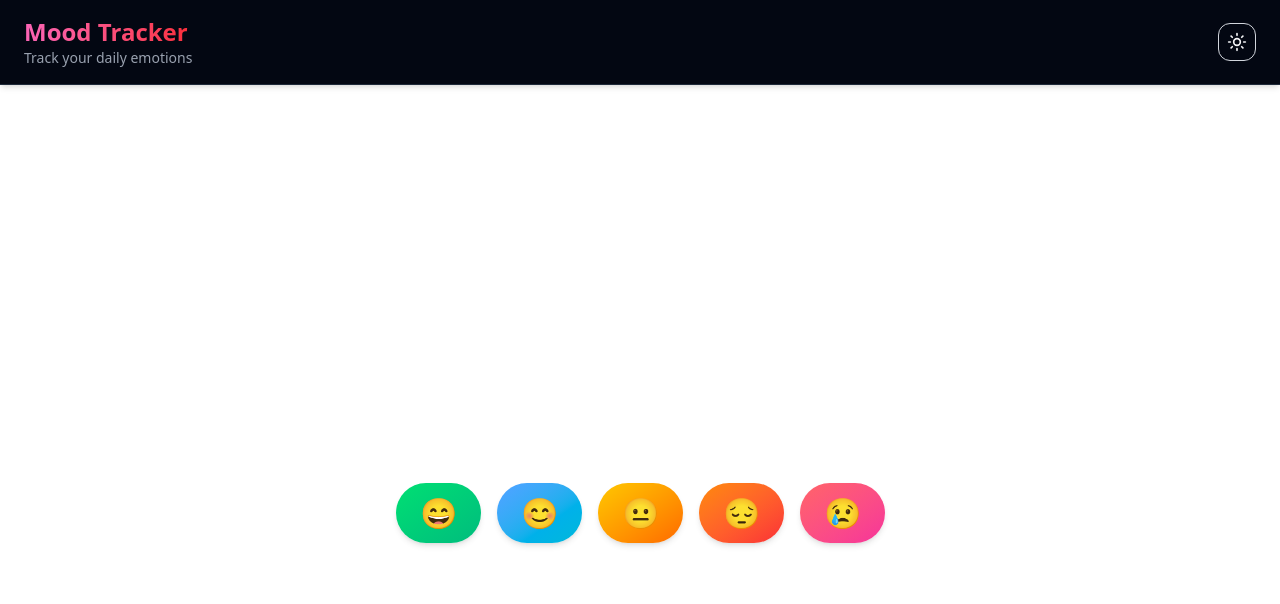
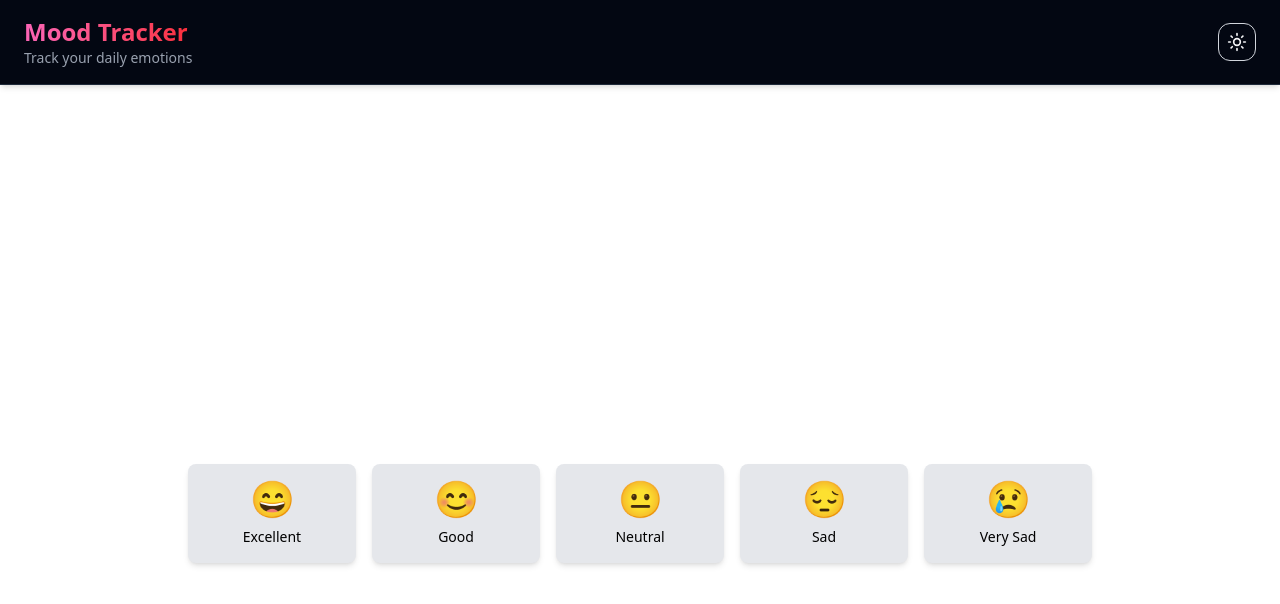
Before and after one commit to seatherly-banyanlabs/team2-project, a Next.js app: page /testfeeling in a window 1280 px wide. Shown: the top 604 px of the page. Built offline with nearby package versions, Linux system fonts and the light colour scheme.

Commit message:
fix(feeling-button): adjust size, color, and style for mood buttons CU-86a8ycp2d

```diff
--- a/components/FeelingButton.tsx
+++ b/components/FeelingButton.tsx
@@ -32,14 +32,17 @@ const FeelingButton: React.FC<FeelingButtonProps> = ({
   aria-pressed={selected}
   aria-label={`Select mood: ${mood}`}
   className={classNames(
-        'rounded-full shadow-md text-white font-medium transition-transform duration-200 focus:outline-none focus:ring-2 focus:ring-offset-2 focus:ring-white',
-        `bg-gradient-to-br ${gradient}`,
-        selected ? 'scale-105 ring-2 ring-white' : 'hover:scale-105',
-        sizeClasses[size]
+    'flex flex-col items-center justify-center px-4 py-6 rounded-lg shadow-md transition-transform',
+    'w-[168px] h-[99px]',
+    selected
+      ? `text-white bg-gradient-to-br ${gradient}`
+      : 'bg-gray-200 dark:bg-gray-800 text-gray-800 dark:text-white hover:scale-105'
   )}
 >
-      {emoji}
+  <span className="text-4xl mb-2">{emoji}</span>
+  <span className="text-sm font-medium text-black">{mood}</span> {/* ← black text always */}
 </button>
+
   );
 };
 
```
Lines whose indentation alone changed are shown as unchanged.
